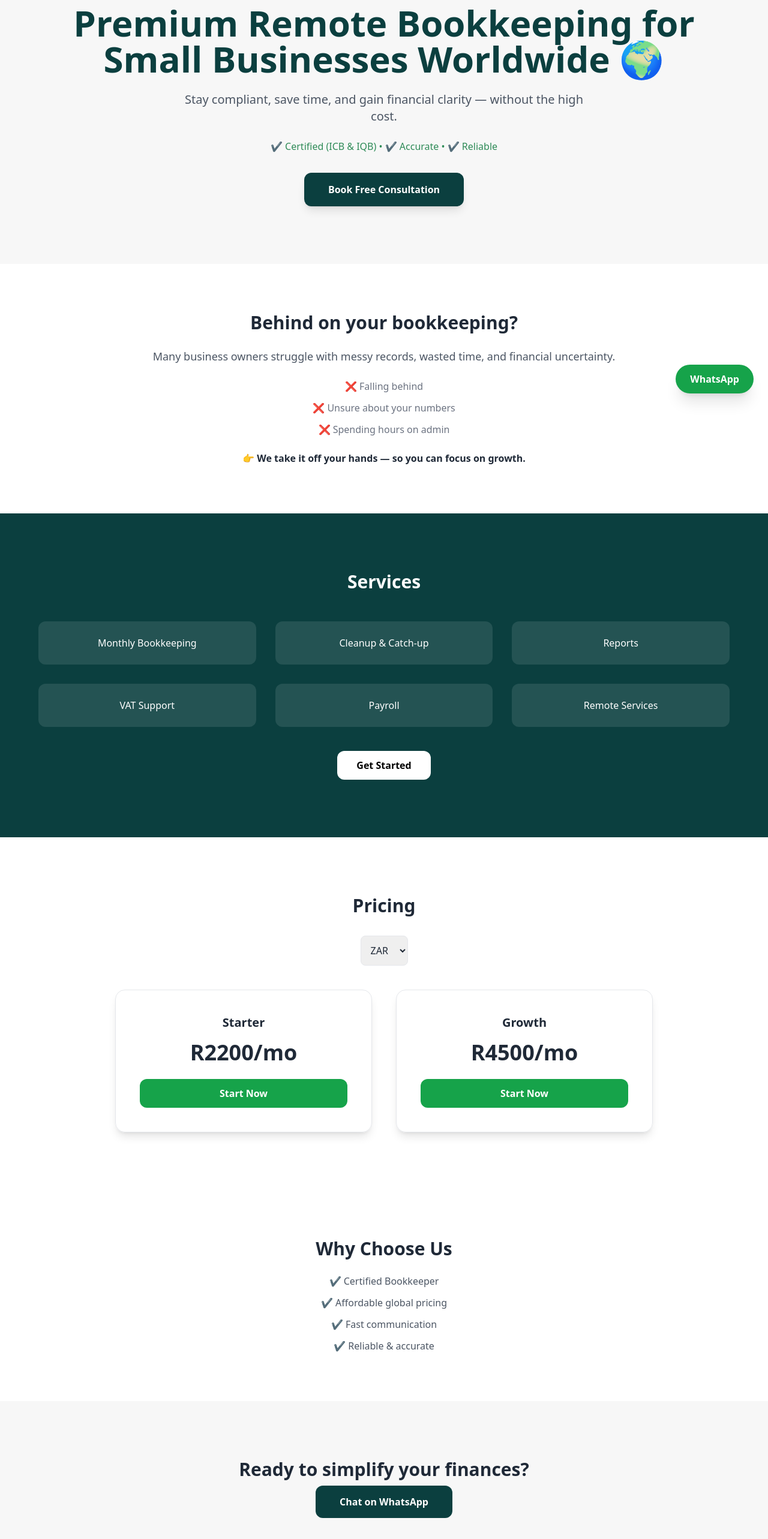
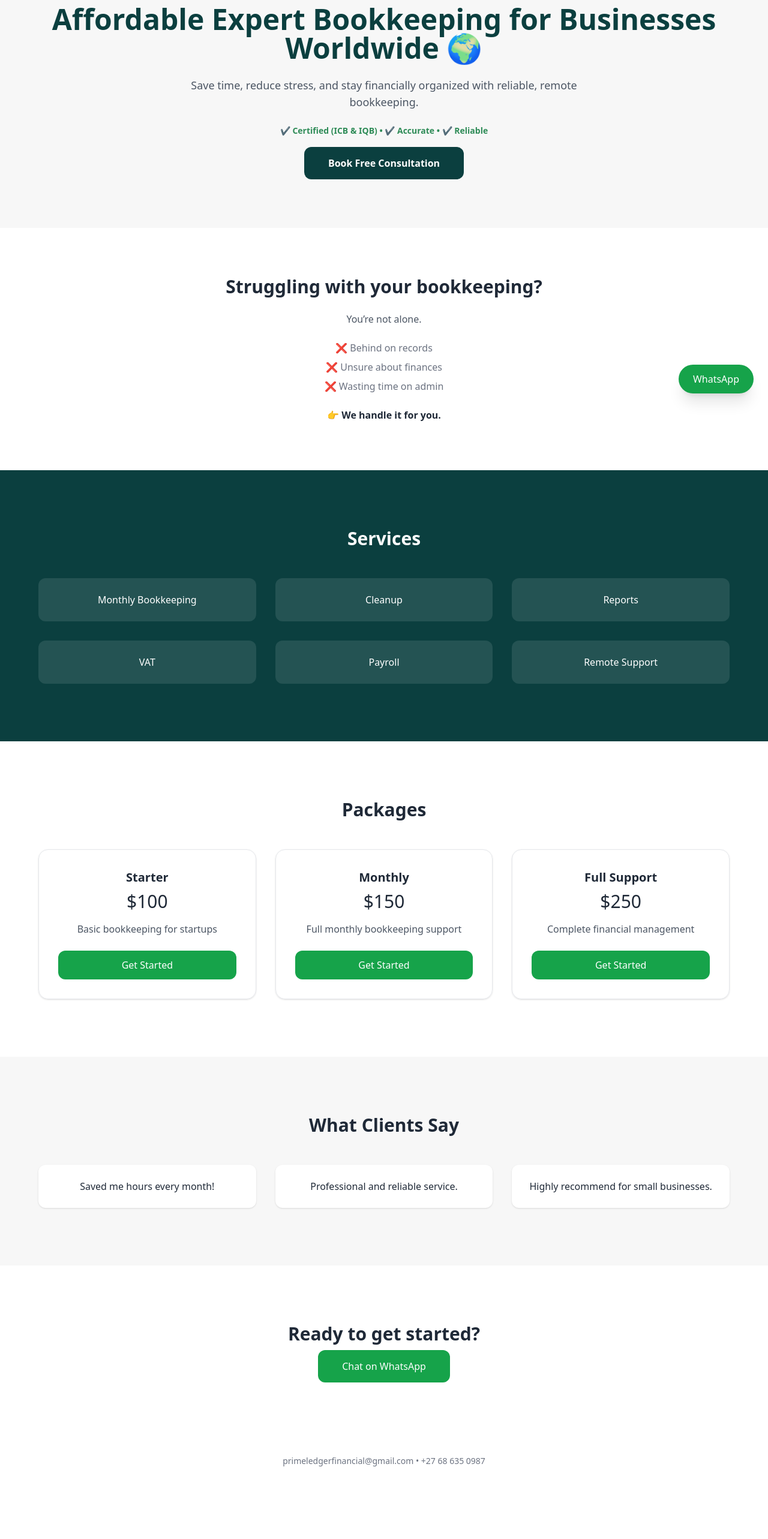
Before and after one commit to primeledgerfinancial-gif/primeledger-site, a React (Vite) app: page / in a window 1280 px wide. Shown: the part 120-2686 px from the top of the page at 60% size. After the commit the page ends 2606 px from the top, so only its background shows below. Built offline with nearby package versions, Linux system fonts and the light colour scheme.

Commit message:
Update App.jsx

```diff
--- a/src/App.jsx
+++ b/src/App.jsx
@@ -23,151 +23,116 @@ export default function PrimeLedgerWebsite() {
     <div className="min-h-screen font-sans" style={{ color: colors.text }}>
 
       {/* NAVBAR */}
-      <div className="fixed top-0 left-0 w-full bg-white shadow-sm z-50">
+      <div className="fixed top-0 w-full bg-white shadow-sm z-50">
         <div className="max-w-6xl mx-auto px-6 py-4 flex justify-between items-center">
           <div className="flex items-center gap-3">
-            <img
-              src="https://raw.githubusercontent.com/primeledgerfinancial-gif/primeledger-site/main/image_0.png"
-              alt="Logo"
-              className="h-10"
-            />
-            <span className="font-bold text-sm tracking-widest">PRIMELEDGER</span>
+            <img src="https://raw.githubusercontent.com/primeledgerfinancial-gif/primeledger-site/main/image_0.png" className="h-10" />
+            <span className="font-bold tracking-widest">PRIMELEDGER</span>
           </div>
-
-          <a href={WHATSAPP_LINK}
-            className="px-5 py-2 rounded-lg text-white font-semibold"
-            style={{ backgroundColor: colors.primary }}>
+          <a href={WHATSAPP_LINK} className="px-5 py-2 rounded-lg text-white font-semibold" style={{ backgroundColor: colors.primary }}>
             Contact
           </a>
         </div>
       </div>
 
       {/* FLOATING BUTTON */}
-      <a href={WHATSAPP_LINK}
-        className="fixed bottom-6 right-6 bg-green-600 text-white px-6 py-3 rounded-full shadow-xl z-50 font-semibold hover:scale-105 transition">
+      <a href={WHATSAPP_LINK} className="fixed bottom-6 right-6 bg-green-600 text-white px-6 py-3 rounded-full shadow-xl z-50">
         WhatsApp
       </a>
 
       {/* HERO */}
       <section className="pt-32 pb-24 px-6 text-center" style={{ backgroundColor: colors.bgLight }}>
-        <motion.h1 initial={{ opacity: 0 }} animate={{ opacity: 1 }}
-          className="text-4xl md:text-6xl font-bold mb-6 leading-tight"
-          style={{ color: colors.primary }}>
-          Premium Remote Bookkeeping for <br /> Small Businesses Worldwide 🌍
+        <motion.h1 className="text-5xl font-bold mb-6" style={{ color: colors.primary }}>
+          Affordable Expert Bookkeeping for Businesses Worldwide 🌍
         </motion.h1>
 
-        <p className="text-lg md:text-xl mb-6 text-gray-600 max-w-2xl mx-auto">
-          Stay compliant, save time, and gain financial clarity — without the high cost.
+        <p className="text-lg text-gray-600 mb-6 max-w-2xl mx-auto">
+          Save time, reduce stress, and stay financially organized with reliable, remote bookkeeping.
         </p>
 
-        <p className="mb-8 font-medium" style={{ color: colors.secondary }}>
+        <p className="mb-8 text-sm font-semibold" style={{ color: colors.secondary }}>
           ✔ Certified (ICB & IQB) • ✔ Accurate • ✔ Reliable
         </p>
 
-        <a href={WHATSAPP_LINK}
-          className="inline-block px-10 py-4 rounded-xl text-white font-semibold shadow-lg"
-          style={{ backgroundColor: colors.primary }}>
+        <a href={WHATSAPP_LINK} className="px-10 py-4 rounded-xl text-white font-semibold" style={{ backgroundColor: colors.primary }}>
           Book Free Consultation
         </a>
       </section>
 
       {/* PAIN */}
       <section className="py-20 px-6 text-center max-w-4xl mx-auto">
-        <h2 className="text-3xl font-bold mb-6">Behind on your bookkeeping?</h2>
-        <p className="text-gray-600 text-lg mb-6">
-          Many business owners struggle with messy records, wasted time, and financial uncertainty.
-        </p>
-
-        <div className="space-y-3 text-gray-500">
-          <p>❌ Falling behind</p>
-          <p>❌ Unsure about your numbers</p>
-          <p>❌ Spending hours on admin</p>
+        <h2 className="text-3xl font-bold mb-6">Struggling with your bookkeeping?</h2>
+        <p className="text-gray-600 mb-6">You’re not alone.</p>
+        <div className="space-y-2 text-gray-500">
+          <p>❌ Behind on records</p>
+          <p>❌ Unsure about finances</p>
+          <p>❌ Wasting time on admin</p>
         </div>
-
-        <p className="mt-6 font-semibold">
-          👉 We take it off your hands — so you can focus on growth.
-        </p>
+        <p className="mt-6 font-semibold">👉 We handle it for you.</p>
       </section>
 
       {/* SERVICES */}
-      <section className="py-24 px-6" style={{ backgroundColor: colors.primary }}>
-        <div className="max-w-6xl mx-auto text-center text-white">
-          <h2 className="text-3xl font-bold mb-12">Services</h2>
-
-          <div className="grid md:grid-cols-3 gap-8">
-            {["Monthly Bookkeeping","Cleanup & Catch-up","Reports","VAT Support","Payroll","Remote Services"].map((s) => (
-              <div key={s} className="bg-white/10 p-6 rounded-xl">{s}</div>
-            ))}
-          </div>
-
-          <a href={WHATSAPP_LINK}
-            className="inline-block mt-10 px-8 py-3 bg-white text-black rounded-xl font-semibold">
-            Get Started
-          </a>
+      <section className="py-24 px-6 text-center" style={{ backgroundColor: colors.primary }}>
+        <h2 className="text-3xl text-white font-bold mb-12">Services</h2>
+        <div className="grid md:grid-cols-3 gap-8 max-w-6xl mx-auto text-white">
+          {["Monthly Bookkeeping","Cleanup","Reports","VAT","Payroll","Remote Support"].map(s => (
+            <div key={s} className="bg-white/10 p-6 rounded-xl">{s}</div>
+          ))}
         </div>
       </section>
 
-      {/* PRICING */}
-      <section className="py-24 px-6 text-center">
-        <h2 className="text-3xl font-bold mb-8">Pricing</h2>
+      {/* PACKAGES */}
+      <section className="py-24 px-6 bg-white">
+        <h2 className="text-3xl text-center font-bold mb-12">Packages</h2>
 
-        <select value={currency}
-          onChange={(e) => setCurrency(e.target.value)}
-          className="mb-10 p-3 border rounded-lg">
-          <option value="ZAR">ZAR</option>
-          <option value="USD">USD</option>
-          <option value="GBP">GBP</option>
-          <option value="EUR">EUR</option>
-        </select>
-
-        <div className="grid md:grid-cols-2 gap-10 max-w-4xl mx-auto">
-          {["Starter","Growth"].map((plan) => (
-            <div key={plan} className="border p-10 rounded-2xl shadow-lg">
-              <h3 className="text-xl font-semibold mb-4">{plan}</h3>
-              <p className="text-4xl font-bold mb-6">
-                {currency==="ZAR"?"R":currency==="USD"?"$":currency==="GBP"?"£":"€"}
-                {prices[plan][currency]}/mo
-              </p>
-              <a href={WHATSAPP_LINK}
-                className="block bg-green-600 text-white py-3 rounded-xl font-semibold">
-                Start Now
+        <div className="grid md:grid-cols-3 gap-8 max-w-6xl mx-auto">
+          {[
+            { name: "Starter", price: "$100", desc: "Basic bookkeeping for startups" },
+            { name: "Monthly", price: "$150", desc: "Full monthly bookkeeping support" },
+            { name: "Full Support", price: "$250", desc: "Complete financial management" }
+          ].map(p => (
+            <div key={p.name} className="border p-8 rounded-2xl shadow text-center">
+              <h3 className="text-xl font-bold mb-2">{p.name}</h3>
+              <p className="text-3xl mb-4">{p.price}</p>
+              <p className="text-gray-600 mb-6">{p.desc}</p>
+              <a href={WHATSAPP_LINK} className="block bg-green-600 text-white py-3 rounded-xl">
+                Get Started
               </a>
             </div>
           ))}
         </div>
       </section>
 
-      {/* TRUST */}
-      <section className="py-20 px-6 text-center max-w-4xl mx-auto">
-        <h2 className="text-3xl font-bold mb-6">Why Choose Us</h2>
-        <div className="space-y-3 text-gray-600">
-          <p>✔ Certified Bookkeeper</p>
-          <p>✔ Affordable global pricing</p>
-          <p>✔ Fast communication</p>
-          <p>✔ Reliable & accurate</p>
+      {/* TESTIMONIALS */}
+      <section className="py-24 px-6 text-center" style={{ backgroundColor: colors.bgLight }}>
+        <h2 className="text-3xl font-bold mb-12">What Clients Say</h2>
+
+        <div className="grid md:grid-cols-3 gap-8 max-w-6xl mx-auto">
+          {[
+            "Saved me hours every month!",
+            "Professional and reliable service.",
+            "Highly recommend for small businesses."
+          ].map((t,i)=>(
+            <div key={i} className="bg-white p-6 rounded-xl shadow">
+              {t}
+            </div>
+          ))}
         </div>
       </section>
 
       {/* CTA */}
-      <section className="py-24 px-6 text-center" style={{ backgroundColor: colors.bgLight }}>
-        <h2 className="text-3xl font-bold mb-6">
-          Ready to simplify your finances?
-        </h2>
-
-        <a href={WHATSAPP_LINK}
-          className="px-10 py-4 rounded-xl text-white font-semibold"
-          style={{ backgroundColor: colors.primary }}>
+      <section className="py-24 px-6 text-center">
+        <h2 className="text-3xl font-bold mb-6">Ready to get started?</h2>
+        <a href={WHATSAPP_LINK} className="px-10 py-4 bg-green-600 text-white rounded-xl">
           Chat on WhatsApp
         </a>
       </section>
 
       {/* FOOTER */}
-      <footer className="py-12 text-center text-sm text-gray-500">
+      <footer className="py-10 text-center text-sm text-gray-500">
         primeledgerfinancial@gmail.com • +27 68 635 0987
-        <br />
-        © {new Date().getFullYear()} PrimeLedger Financial
       </footer>
 
     </div>
   );
-              }
+}
```
